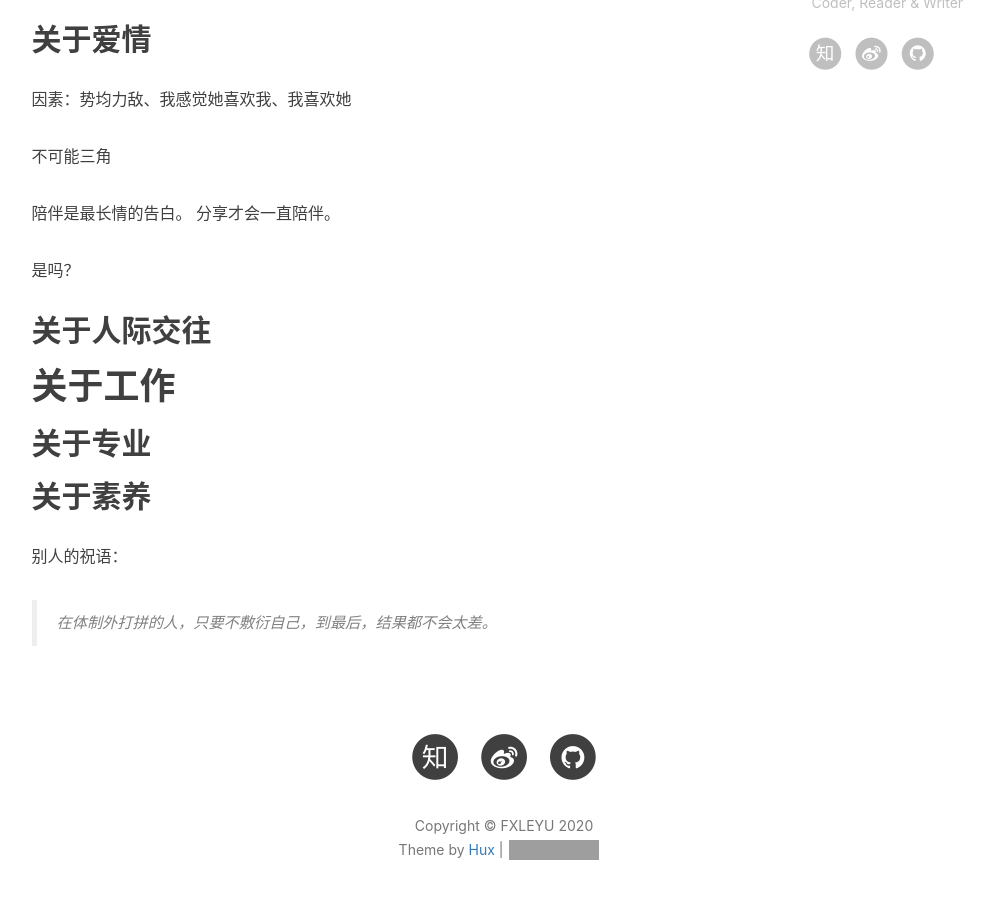
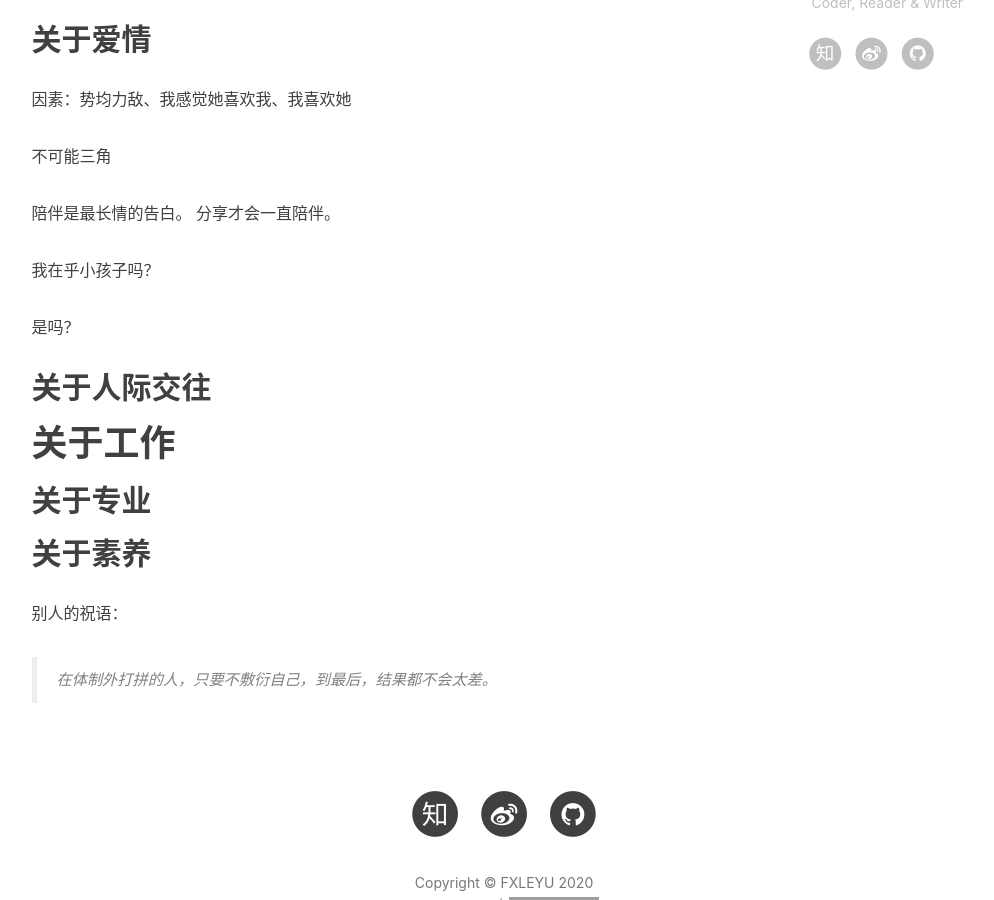
Before and after one commit to fxleyu/fxleyu.github.io, a Jekyll site: the page built from self-portrayal.md, in a window 1280 px wide and 900 px high, scrolled down 907 px. Shown: the whole window, without its empty margins (136-1130 px from the left). Built offline with Jekyll 4.4.1, drawn with Linux system fonts in a browser that asks for light colours; nearby versions of some CDN libraries; comment, search, counter and statistics services are not loaded; grey boxes are pictures that could not be loaded.

Commit message:
etc : 其他
Co-Authored-By: 朱智慧 <fxleyu@qq.com>

```diff
--- a/self-portrayal.md
+++ b/self-portrayal.md
@@ -25,6 +25,8 @@ title: Self-portrait
 陪伴是最长情的告白。
 分享才会一直陪伴。
 
+我在乎小孩子吗？
+
 是吗？
 
 ## 关于人际交往
```
